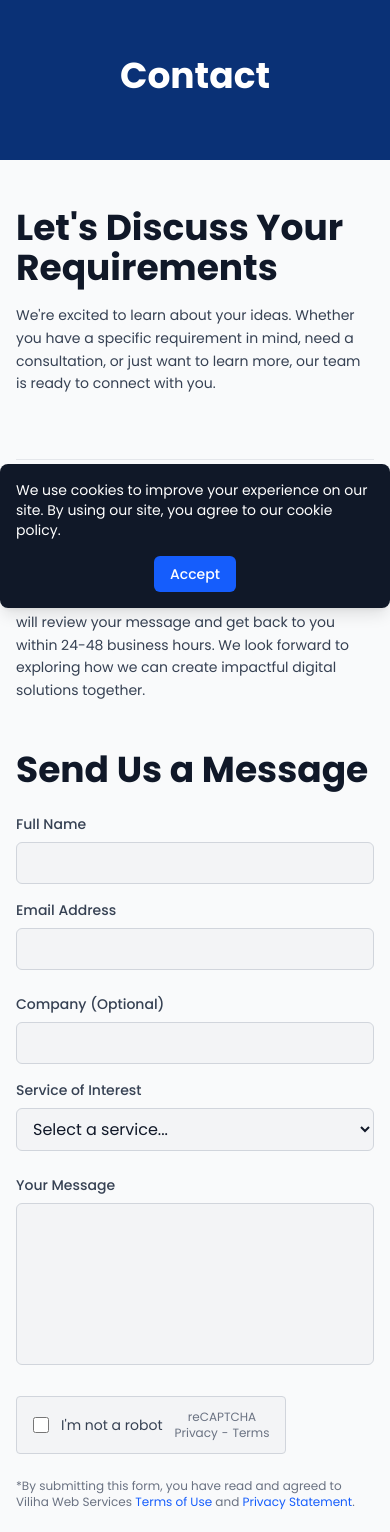
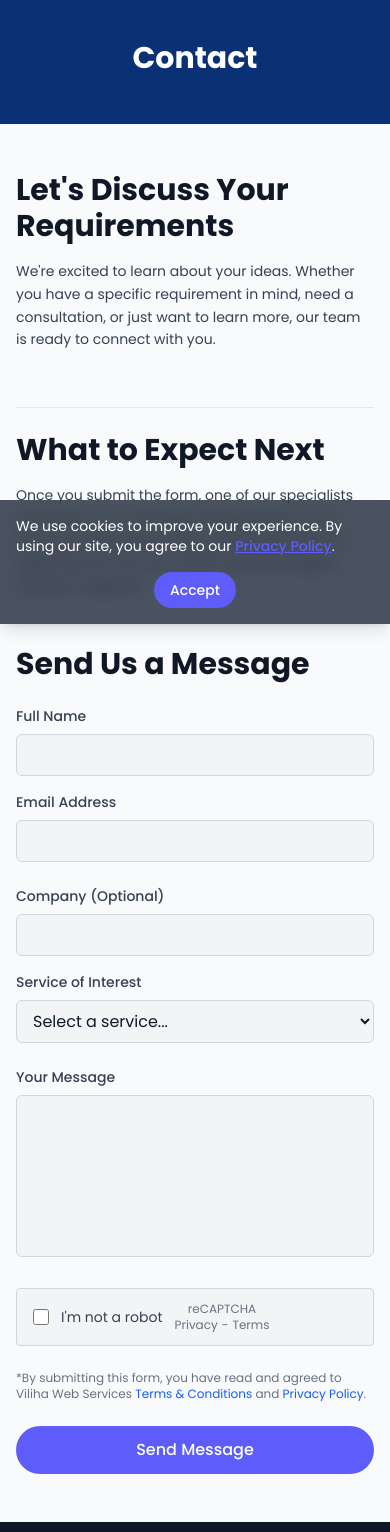
Before and after one commit to suman-bonakurthi/lahkltd, a Next.js app: page /contact in a window 390 px wide. Shown: the part 220-1752 px from the top of the page. Built offline with nearby package versions, Linux system fonts and the light colour scheme.

Commit message:
cookies improved

```diff
--- a/app/components/CookieBanner.tsx
+++ b/app/components/CookieBanner.tsx
@@ -19,16 +19,21 @@ export default function CookieBanner() {
   if (!visible) return null;
 
   return (
-    <div className="fixed bottom-4 left-1/2 -translate-x-1/2 w-full max-w-2xl bg-gray-900 text-white p-4 rounded-lg shadow-lg flex flex-col sm:flex-row items-center justify-between gap-4 z-50">
-      <p className="text-sm sm:text-base">
-        We use cookies to improve your experience on our site. By using our site, you agree to our cookie policy.
+    <div className="fixed bottom-0 left-0 w-full bg-gray-800/80 backdrop-blur-sm text-white p-4 shadow-lg z-50">
+      <div className="max-w-7xl mx-auto flex flex-col sm:flex-row items-center justify-between gap-4">
+        <p className="text-sm sm:text-base text-white flex-1">
+          We use cookies to improve your experience. By using our site, you agree to our{" "}
+          <a href="/privacy-policy" className="underline font-medium text-primary">
+            Privacy Policy
+          </a>.
         </p>
         <button
           onClick={handleAccept}
-        className="bg-blue-600 hover:bg-blue-700 text-white font-medium px-4 py-2 rounded-md text-sm sm:text-base"
+          className="bg-primary text-white font-medium px-4 py-2 rounded-full text-sm sm:text-base hover:bg-primary-dark transition"
         >
           Accept
         </button>
       </div>
+    </div>
   );
 }
--- a/app/contact/page.tsx
+++ b/app/contact/page.tsx
@@ -1,5 +1,6 @@
 'use client';
 import React, { useState } from 'react';
+import Link from 'next/link';
 
 export default function ContactPage() {
   const [captchaValue, setCaptchaValue] = useState<string | null>(null);
@@ -26,7 +27,7 @@ export default function ContactPage() {
           Accept: 'application/json',
         },
         body: JSON.stringify({
-          access_key: 'YOUR_ACCESS_KEY_HERE', // <---- PUT THE ACCESS KEY HERE
+          access_key: 'YOUR_ACCESS_KEY_HERE',
           name: fullName,
           email: email,
           company: company,
@@ -52,44 +53,48 @@ export default function ContactPage() {
   return (
     <div className="min-h-screen pt-8">
       {/* Header */}
-      <div className="max-w-6xl mx-auto bg-[#0A3176] text-white py-16">
-        <div className="max-w-6xl mx-auto px-4 sm:px-6 lg:px-8 text-center">
-          <h1 className="text-4xl md:text-5xl font-bold">Contact</h1>
+      <div className="max-w-7xl mx-auto bg-[#0A3176] text-white py-12 sm:py-16">
+        <div className="px-4 sm:px-6 lg:px-8 text-center">
+          <h1 className="text-3xl sm:text-4xl md:text-5xl font-bold">Contact</h1>
         </div>
       </div>
 
       {/* Content Section */}
       <div className="bg-gray-50">
-        <div className="max-w-6xl mx-auto px-4 md:px-0 py-12">
-          <div className="grid grid-cols-1 lg:grid-cols-2 gap-12 items-start">
+        <div className="max-w-7xl mx-auto px-4 sm:px-6 lg:px-8 py-12">
+          <div className="grid grid-cols-1 lg:grid-cols-2 gap-12 lg:gap-20 items-start">
             {/* Left Column */}
-            <div className="flex flex-col h-full space-y-8 max-w-xl">
+            <div className="flex flex-col h-full space-y-8">
               <div>
-                <h2 className="text-4xl font-bold text-gray-900 mb-4">
+                <h2 className="text-3xl sm:text-4xl font-bold text-gray-900 mb-4">
                   Let&apos;s Discuss Your Requirements
                 </h2>
                 <p className="text-sm text-gray-700 leading-relaxed">
-                  We&apos;re excited to learn about your ideas. Whether you have a specific requirement in mind, need a consultation, or just want to learn more, our team is ready to connect with you.
+                  We&apos;re excited to learn about your ideas. Whether you have a specific requirement in mind,
+                  need a consultation, or just want to learn more, our team is ready to connect with you.
                 </p>
               </div>
 
-              <div className="border-t border-gray-200 my-8" />
+              <div className="border-t border-gray-200 my-6" />
 
               <div>
-                <h3 className="text-4xl font-bold text-gray-900 mb-4">
-                  What to Expect <br /> Next
+                <h3 className="text-3xl sm:text-4xl font-bold text-gray-900 mb-4">
+                  What to Expect <br className="hidden sm:block" /> Next
                 </h3>
                 <p className="text-sm text-gray-700 leading-relaxed">
-                  Once you submit the form, one of our specialists will review your message and get back to you within 24-48 business hours. We look forward to exploring how we can create impactful digital solutions together.
+                  Once you submit the form, one of our specialists will review your message and get back to you
+                  within 24-48 business hours. We look forward to exploring how we can create impactful digital
+                  solutions together.
                 </p>
               </div>
             </div>
 
             {/* Right Column - Form */}
             <div className="flex flex-col h-full">
-              <h2 className="text-4xl font-bold text-gray-900 mb-6">Send Us a Message</h2>
+              <h2 className="text-3xl sm:text-4xl font-bold text-gray-900 mb-6">Send Us a Message</h2>
 
               <form onSubmit={handleSubmit} className="space-y-6">
+                {/* name + email */}
                 <div className="grid grid-cols-1 md:grid-cols-2 gap-4">
                   <div>
                     <label htmlFor="fullName" className="block text-sm font-medium text-gray-700 mb-2">
@@ -118,6 +123,7 @@ export default function ContactPage() {
                   </div>
                 </div>
 
+                {/* company + service */}
                 <div className="grid grid-cols-1 md:grid-cols-2 gap-4">
                   <div>
                     <label htmlFor="company" className="block text-sm font-medium text-gray-700 mb-2">
@@ -151,6 +157,7 @@ export default function ContactPage() {
                   </div>
                 </div>
 
+                {/* message */}
                 <div>
                   <label htmlFor="message" className="block text-sm font-medium text-gray-700 mb-2">
                     Your Message
@@ -167,7 +174,7 @@ export default function ContactPage() {
                 <div className="flex justify-start">
                   <div
                     onClick={() => setCaptchaValue('dummy')}
-                    className="cursor-pointer select-none inline-flex items-center space-x-3 border border-gray-300 rounded bg-gray-100 px-4 py-3 hover:bg-gray-200"
+                    className="cursor-pointer select-none inline-flex items-center space-x-3 border border-gray-300 rounded bg-gray-100 px-4 py-3 hover:bg-gray-200 w-full sm:w-auto"
                   >
                     <input
                       type="checkbox"
@@ -187,23 +194,28 @@ export default function ContactPage() {
                   </div>
                 </div>
 
+                {/* terms + privacy */}
                 <p className="text-xs text-gray-500">
                   *By submitting this form, you have read and agreed to Viliha Web Services&nbsp;
-                  <a href="#" className="text-blue-600 hover:underline">Terms of Use</a> and&nbsp;
-                  <a href="#" className="text-blue-600 hover:underline">Privacy Statement</a>.
+                  <Link href="/terms-conditions" className="text-blue-600 hover:underline">
+                    Terms &amp; Conditions
+                  </Link>{' '}
+                  and&nbsp;
+                  <Link href="/privacy-policy" className="text-blue-600 hover:underline">
+                    Privacy Policy
+                  </Link>.
                 </p>
 
                 <div>
                   <button
                     type="submit"
-                    className="cursor-pointer bg-primary text-white px-6 py-3 rounded-full hover:bg-blue-700 focus:outline-none focus:ring-2 focus:ring-primary transition-colors font-medium"
+                    className="cursor-pointer bg-primary text-white px-6 py-3 rounded-full hover:bg-blue-700 focus:outline-none focus:ring-2 focus:ring-primary transition-colors font-medium w-full sm:w-auto"
                   >
                     Send Message
                   </button>
                 </div>
               </form>
             </div>
-
           </div>
         </div>
       </div>
```
Lines whose indentation alone changed are shown as unchanged.
